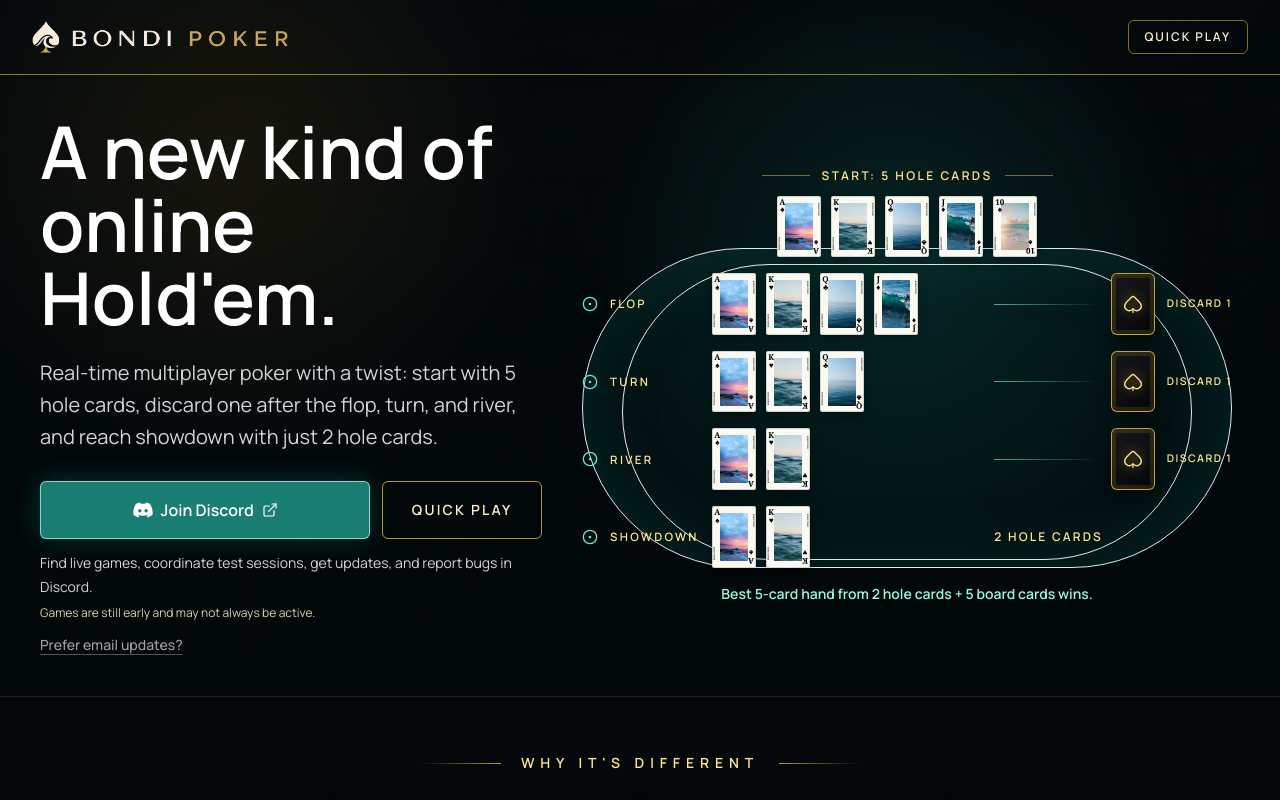
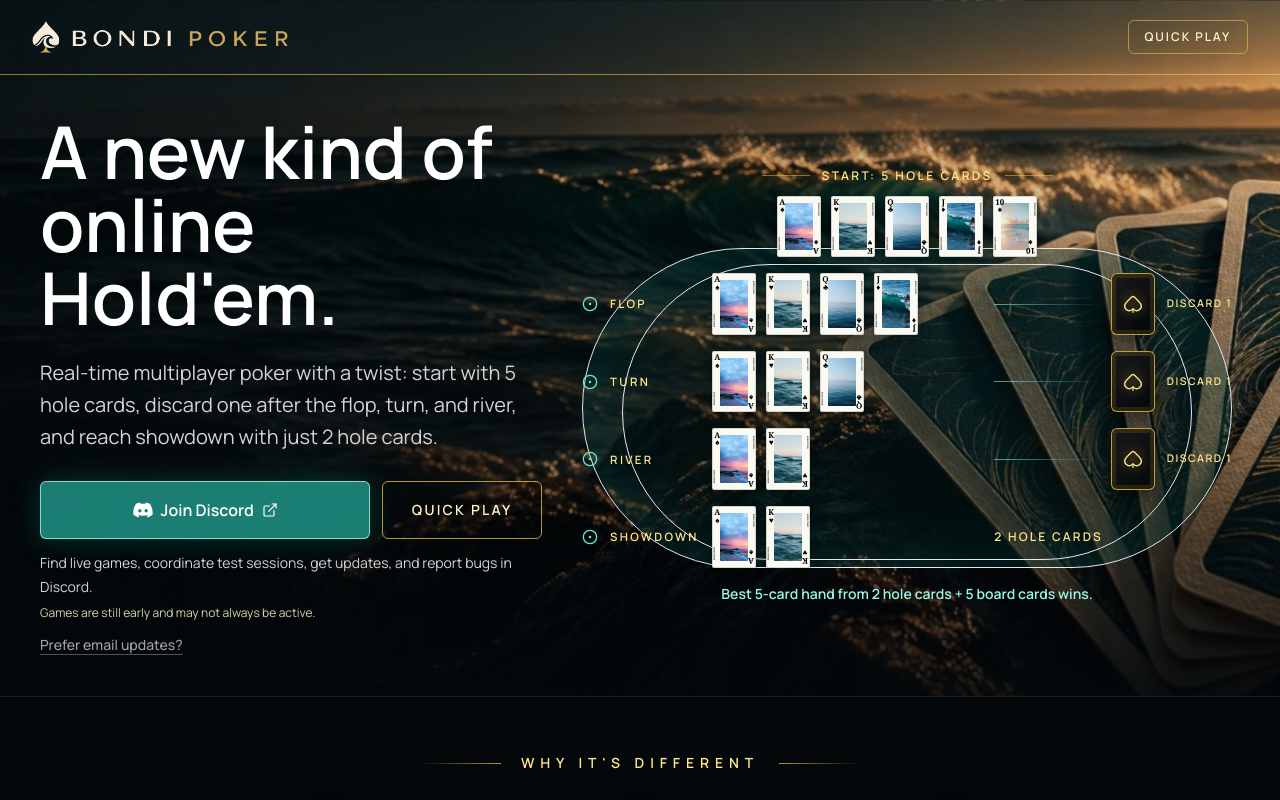
Before and after one commit to alexpiatek/PDH, a Next.js app in the folder apps/web/: page / in a window 1280 px wide. Shown: the top 800 px of the page. Built offline with nearby package versions, Linux system fonts and the light colour scheme; no server answers; the database is empty.

Commit message:
Preview coastal photo background on homepage

```diff
--- a/apps/web/components/HeroSection.tsx
+++ b/apps/web/components/HeroSection.tsx
@@ -529,10 +529,10 @@ export default function HeroSection() {
       <section className="relative isolate border-b border-white/10">
         <div className="pointer-events-none absolute inset-0">
           <div
-            className="absolute inset-0 bg-cover bg-center opacity-[0.08]"
-            style={{ backgroundImage: "url('/Casino floor background.png')" }}
+            className="absolute inset-0 bg-cover bg-[position:65%_center] lg:bg-center"
+            style={{ backgroundImage: "url('/brand/coastal-hero.jpg')" }}
           />
-          <div className="absolute inset-0 bg-[radial-gradient(circle_at_70%_38%,rgba(20,184,166,0.16),transparent_30%),radial-gradient(circle_at_18%_22%,rgba(251,191,36,0.08),transparent_26%),linear-gradient(180deg,rgba(3,8,11,0.94),rgba(2,7,9,0.98))]" />
+          <div className="absolute inset-0 bg-[linear-gradient(180deg,rgba(3,8,11,0.25),rgba(3,8,11,0.45)_70%,rgba(3,8,11,0.92))] lg:bg-[linear-gradient(90deg,rgba(3,8,11,0.4),rgba(3,8,11,0.12)),linear-gradient(0deg,rgba(3,8,11,0.85),transparent_35%)]" />
         </div>
 
         <header className="relative z-10 border-b border-amber-300/55">
```
Also changed, not shown: apps/web/public/brand/coastal-hero.jpg (added).
